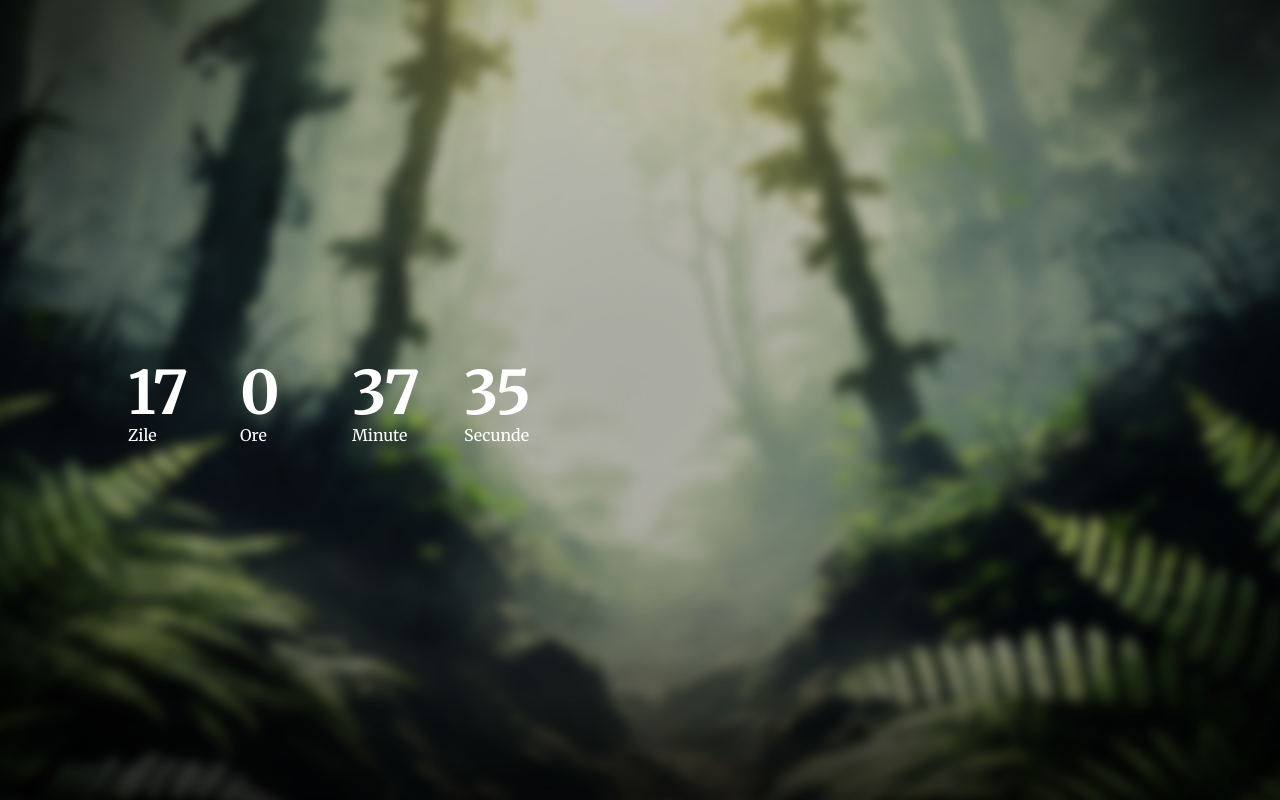
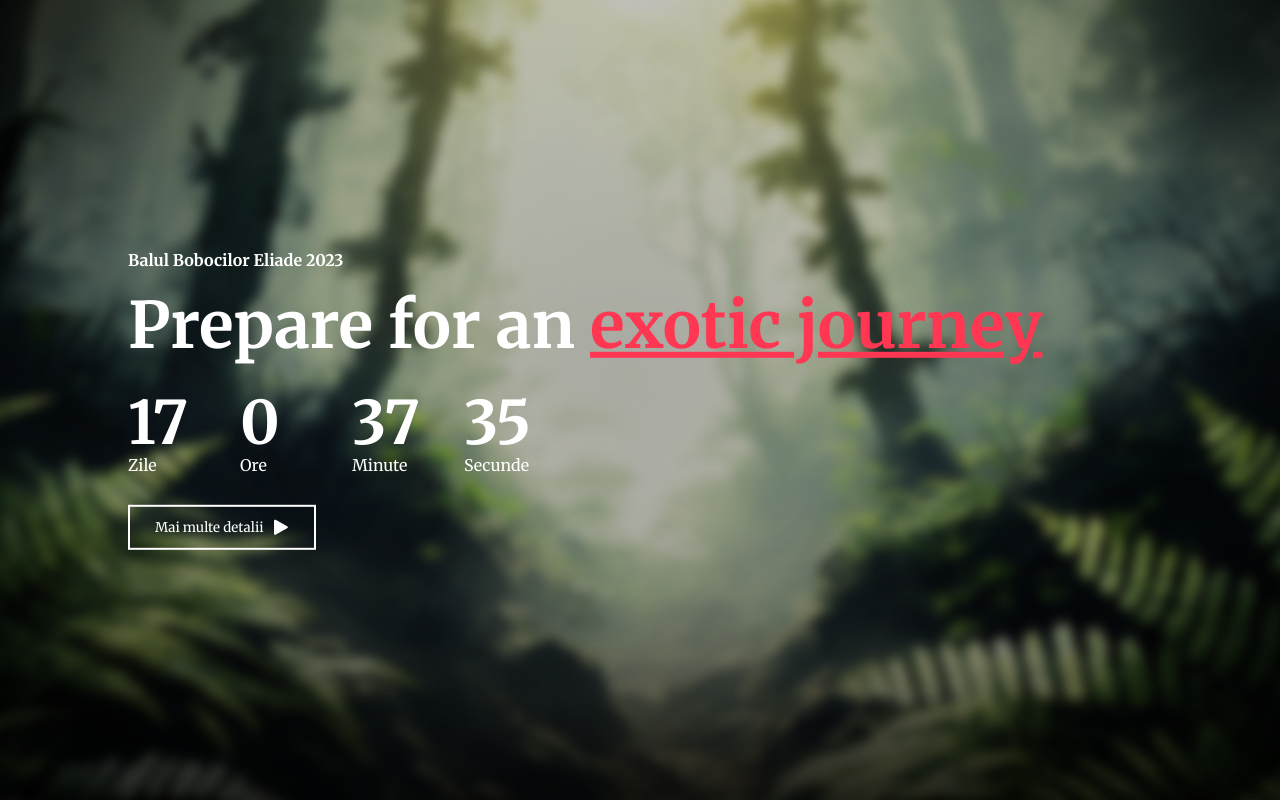
Before and after one commit to georgehajnal/balulBobocilor2023, a plain HTML site: page index.html in a window 1280 px wide. Drawn offline with Linux system fonts and the light colour scheme.

Commit message:
Update index.html

```diff
--- a/index.html
+++ b/index.html
@@ -11,7 +11,10 @@
 </head>
 <body>
     <div class="container">
+
     <div class="content">
+        <p id="titlu">Balul Bobocilor Eliade 2023</p>
+        <h1>Prepare for an <span>exotic journey</span></h1>
         <div class="launch-time">
             <div>
                 <p id="days">00</p>
@@ -30,10 +33,15 @@
                 <span>Secunde</span>
             </div>
         </div>
+        <button type="button">Mai multe detalii<img src="triangle.png"></button>
     </div>
 
     </div>
 
+
+    <div class="writing">
+
+    </div>
     <script>
         var countDownDate = new Date("Nov 17, 2023 20:00:00").getTime();
         console.log(countDownDate);
```
